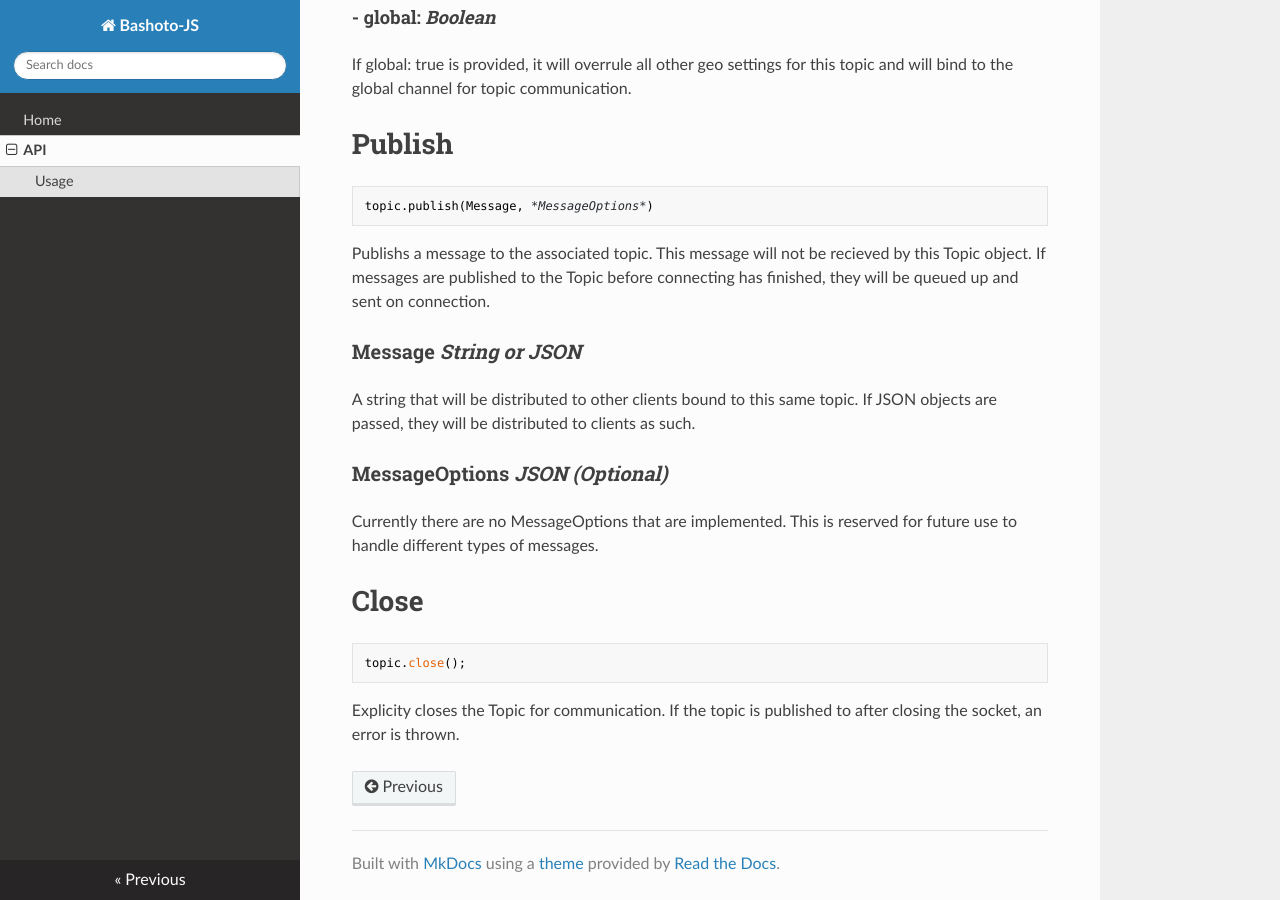
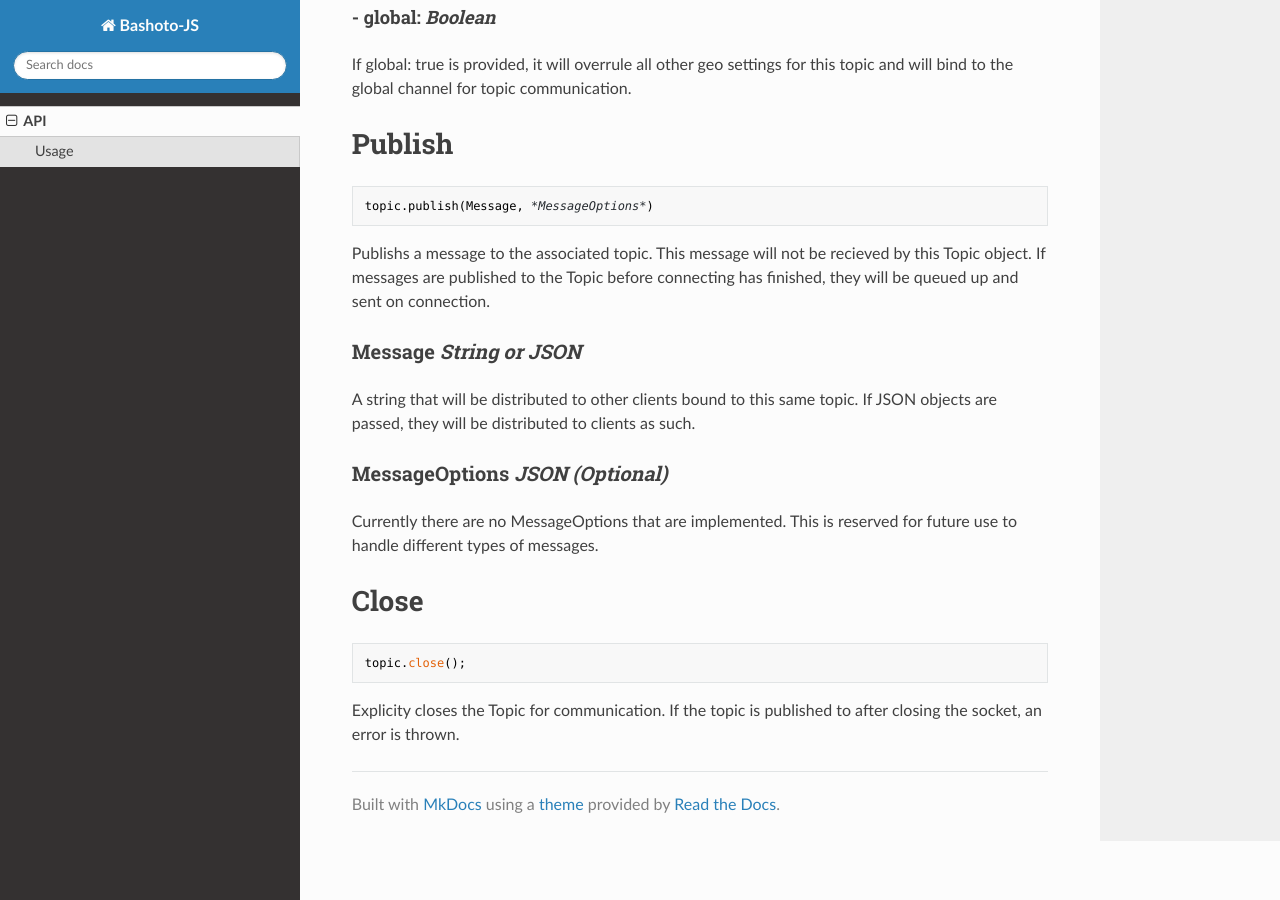
Before and after one commit to Bashoto/bashoto-js, an MkDocs documentation site: the page built from docs/docs/api.md, in a window 1280 px wide and 900 px high, scrolled down 4006 px. Built offline with MkDocs 1.6.1, drawn with Linux system fonts in a browser that asks for light colours; nearby versions of some CDN libraries; old or Windows-style settings are respelled for this version of MkDocs.

Commit message:
docs home

```diff
--- a/docs/mkdocs.yml
+++ b/docs/mkdocs.yml
@@ -1,5 +1,4 @@
 site_name: Bashoto-JS
 pages:
-- [index.md, Home]
 - [api.md, API]
 theme: readthedocs
```
Also changed, not shown: docs/index.md (renamed from docs/docs/index.md).
